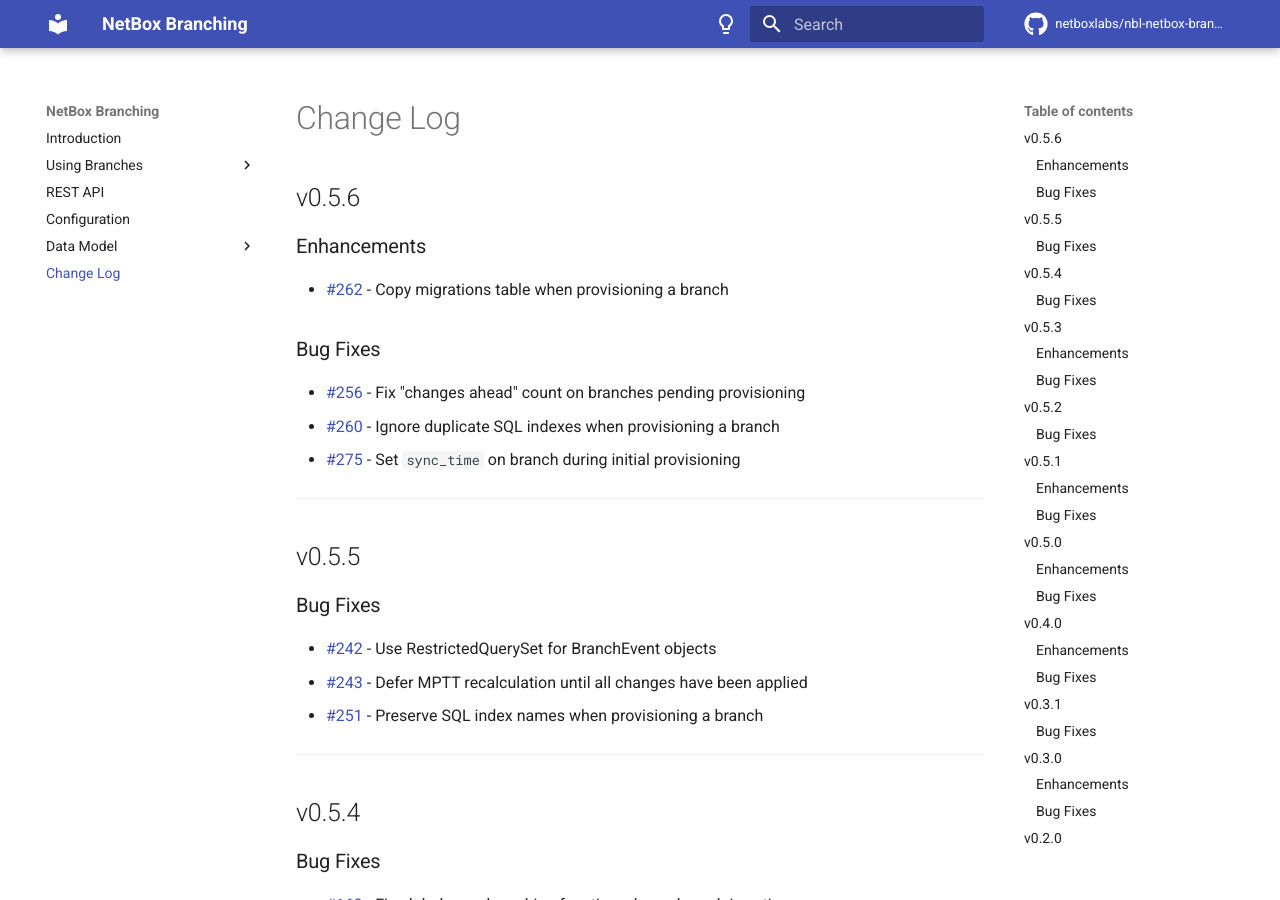
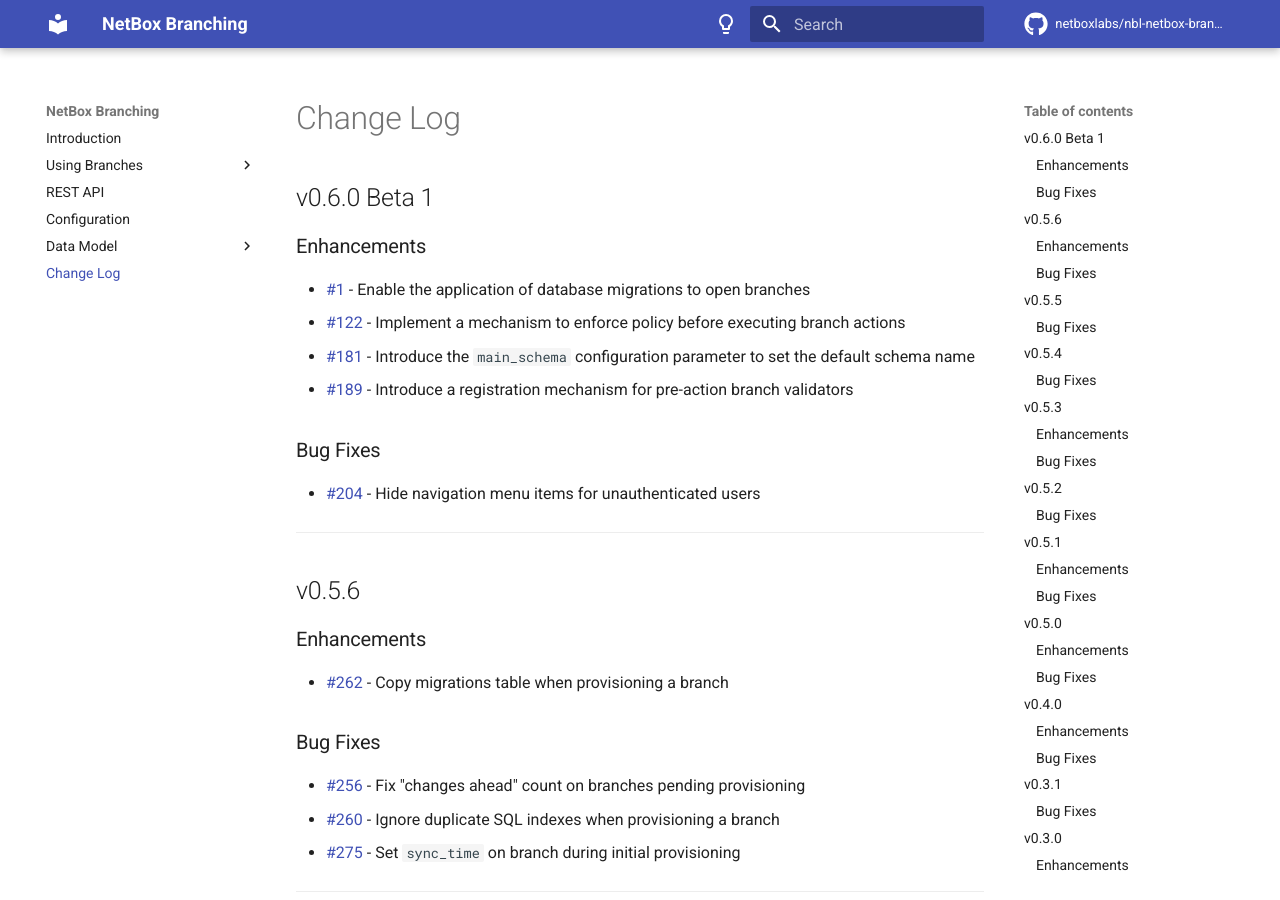
Before and after one commit to netboxlabs/netbox-branching, an MkDocs documentation site: the page built from docs/changelog.md, in a window 1280 px wide and 900 px high. Built offline with MkDocs 1.6.1 and Material for MkDocs 9.7.7, drawn with Linux system fonts in a browser that asks for light colours; comment, search, counter and statistics services are not loaded.

Commit message:
Release v0.6.0-beta1

```diff
--- a/docs/changelog.md
+++ b/docs/changelog.md
@@ -1,4 +1,19 @@
 # Change Log
+
+## v0.6.0 Beta 1
+
+### Enhancements
+
+* [#1](https://github.com/netboxlabs/netbox-branching/issues/1) - Enable the application of database migrations to open branches
+* [#122](https://github.com/netboxlabs/netbox-branching/issues/122) - Implement a mechanism to enforce policy before executing branch actions
+* [#181](https://github.com/netboxlabs/netbox-branching/issues/181) - Introduce the `main_schema` configuration parameter to set the default schema name
+* [#189](https://github.com/netboxlabs/netbox-branching/issues/189) - Introduce a registration mechanism for pre-action branch validators
+
+### Bug Fixes
+
+* [#204](https://github.com/netboxlabs/netbox-branching/issues/204) - Hide navigation menu items for unauthenticated users
+
+---
 
 ## v0.5.6
 
--- a/netbox_branching/__init__.py
+++ b/netbox_branching/__init__.py
@@ -11,7 +11,8 @@
     name = 'netbox_branching'
     verbose_name = 'NetBox Branching'
     description = 'A git-like branching implementation for NetBox'
-    version = '0.5.6'
+    version = '0.6.0-beta1'
+    release_track = 'beta'
     base_url = 'branching'
     min_version = '4.2.3'
     middleware = [
--- a/pyproject.toml
+++ b/pyproject.toml
@@ -1,6 +1,6 @@
 [project]
 name = "netboxlabs-netbox-branching"
-version = "0.5.6"
+version = "0.6.0-beta1"
 description = "A git-like branching implementation for NetBox"
 readme = "README.md"
 requires-python = ">=3.10"
```
